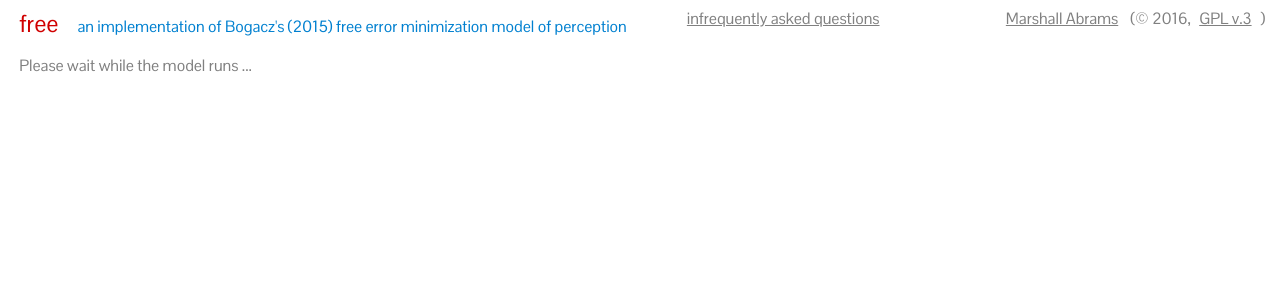
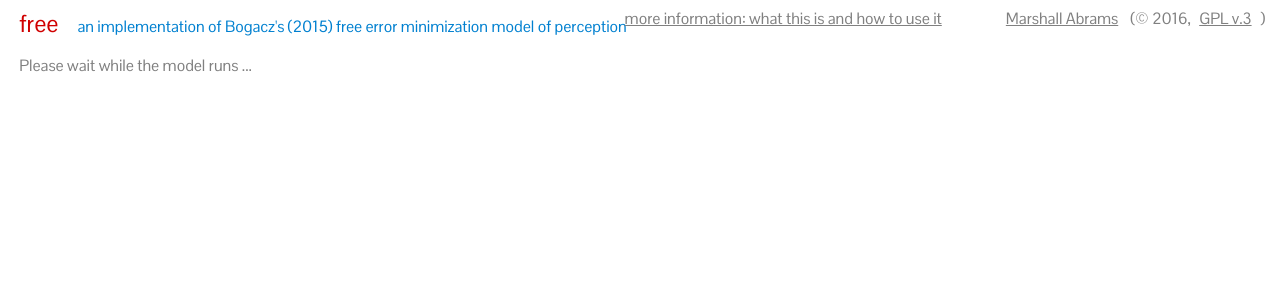
Before and after one commit to mars0i/free, a web app: page / in a window 1280 px wide; the page is wider, and only the part inside the window is pictured. Shown: the top 300 px of that part. Run offline with its HTML, style and script files only (its server is not run), Linux system fonts and the light colour scheme; data that the repository does not hold is empty.

Commit message:
changed text for documentation link

```diff
--- a/resources/public/index.html
+++ b/resources/public/index.html
@@ -10,7 +10,8 @@
       <text class="subtitle">an implementation of Bogacz's (2015) free error minimization model of perception</text>
     </span>
     <span class="centerright">
-      <a class="nontitle" href="info.html">infrequently asked questions</a>
+      <!-- <a class="nontitle" href="info.html">infrequently asked questions</a> -->
+      <a class="nontitle" href="info.html">more information: what this is and how to use it</a>
     </span>
     <span class="right">
       <a class="nontitle" href="http://members.logical.net/~marshall">Marshall Abrams</a>
```
